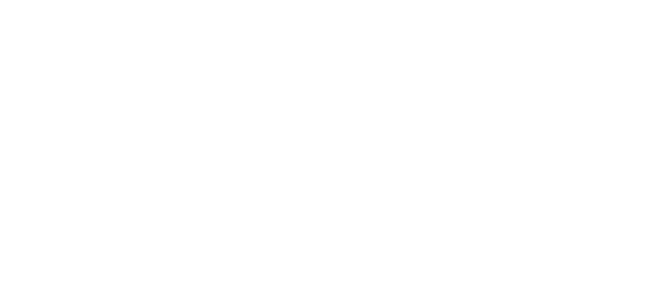
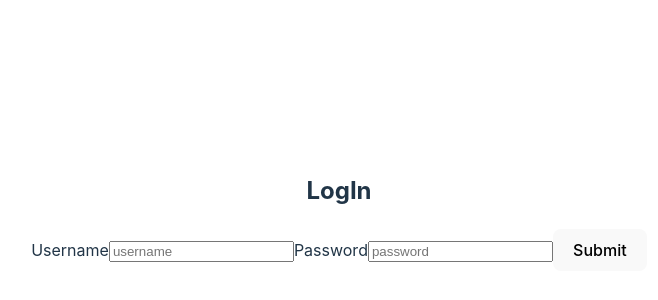
Before and after one commit to desh01prajakta/shopzone, a React (Vite) app: page /login in a window 1280 px wide. Before the commit this address had no page. Shown: the part 188-488 px from the top of the page, without its empty margins (301-959 px from the left). Built offline with nearby package versions, Linux system fonts and the light colour scheme.

Commit message:
finished login component

```diff
--- a/src/App.jsx
+++ b/src/App.jsx
@@ -1,12 +1,12 @@
 // react router
 import{BrowserRouter, Routes, Route} from 'react-router-dom'
-
 // Styling
 import './App.css'
 // Component
 import Home from './component/Home'
 import Register from './component/Register'
 import { useState } from 'react'
+import Login from './component/Login'
 
 function App() {
   const[token,setToken]= useState(null)
@@ -15,11 +15,10 @@
       <BrowserRouter>
       <Routes>
         <Route path = "/" element = {<Home/>}/>
-        <Route path = "/register" element = {<Register/>}/>
+        <Route path = "/register" element = {<Register setToken={setToken} />}/>
+        <Route path = "/login" element = {<Login setToken={setToken}/>}/>
       </Routes>
-      {/* <Home />  */}
-      {/* <Register /> */}
-      </BrowserRouter>
+     </BrowserRouter>
       </div>
   )
 }
--- a/src/component/Login.jsx
+++ b/src/component/Login.jsx
@@ -0,0 +1,66 @@
+import { useLoginMutation } from "../redux/api";
+import { useState } from "react";
+
+function Login(props) {
+  const [userInfo, setUserInfo] = useState({
+    username: "",
+    password: "",
+  });
+  const [errorMsg, setError] = useState(null);
+  const [login] = useLoginMutation();
+
+  const eventHandler = async(event) => {
+    event.preventDefault();
+    try{
+   const {data, error} = await login(userInfo);
+
+   if(error && error.data){
+    setError(error.data)
+    console.log("error", error)
+   } else {
+    props.setToken(data.token)
+    console.log(`data ${JSON.stringify(data.token)}`)
+    }
+}  catch(error){
+    console.error("An error occurred during login:", error);
+    // Handle any unexpected errors here
+  }
+}
+   const onUserInput = (e) => {
+    if (errorMsg) {
+      setError(null);
+    } setUserInfo({ ...userInfo, [e.target.name]: e.target.value });
+  };
+
+   return (
+    <div>
+      <h2>LogIn</h2>
+      {errorMsg ? <p>{errorMsg}</p> : <span />}
+      <form onSubmit={eventHandler}>
+        <label>
+          Username
+          <input
+            type="text"
+            placeholder="username"
+            name="username"
+            value={userInfo.username}
+            onChange={onUserInput}
+          />
+        </label>
+        <label>
+          Password
+          <input
+            name="password"
+            type="password"
+            placeholder="password"
+            value={userInfo.password}
+            onChange={onUserInput}
+          />
+        </label>
+
+        <button>Submit</button>
+      </form>
+    </div>
+  );
+}
+export default Login;
--- a/src/redux/api.js
+++ b/src/redux/api.js
@@ -9,6 +9,7 @@
     baseUrl: "https://fakestoreapi.com",
   }),
   // The "endpoints" represent operations and requests for this server
+  //   endpoint for register
   endpoints: (builder) => ({
     register: builder.mutation({
       query: (registerUser) => ({
@@ -17,8 +18,15 @@
         body: registerUser,
       }),
     }),
+    login: builder.mutation({
+      query: (loginUser) => ({
+        url: "/auth/login",
+        method: "POST",
+        body: loginUser,
+      }),
+    }),
   }),
 });
 
 // Export the auto-generated hook for the `getPosts` query endpoint
-export const { useRegisterMutation } = apiSlice;
+export const { useRegisterMutation, useLoginMutation } = apiSlice;
```
